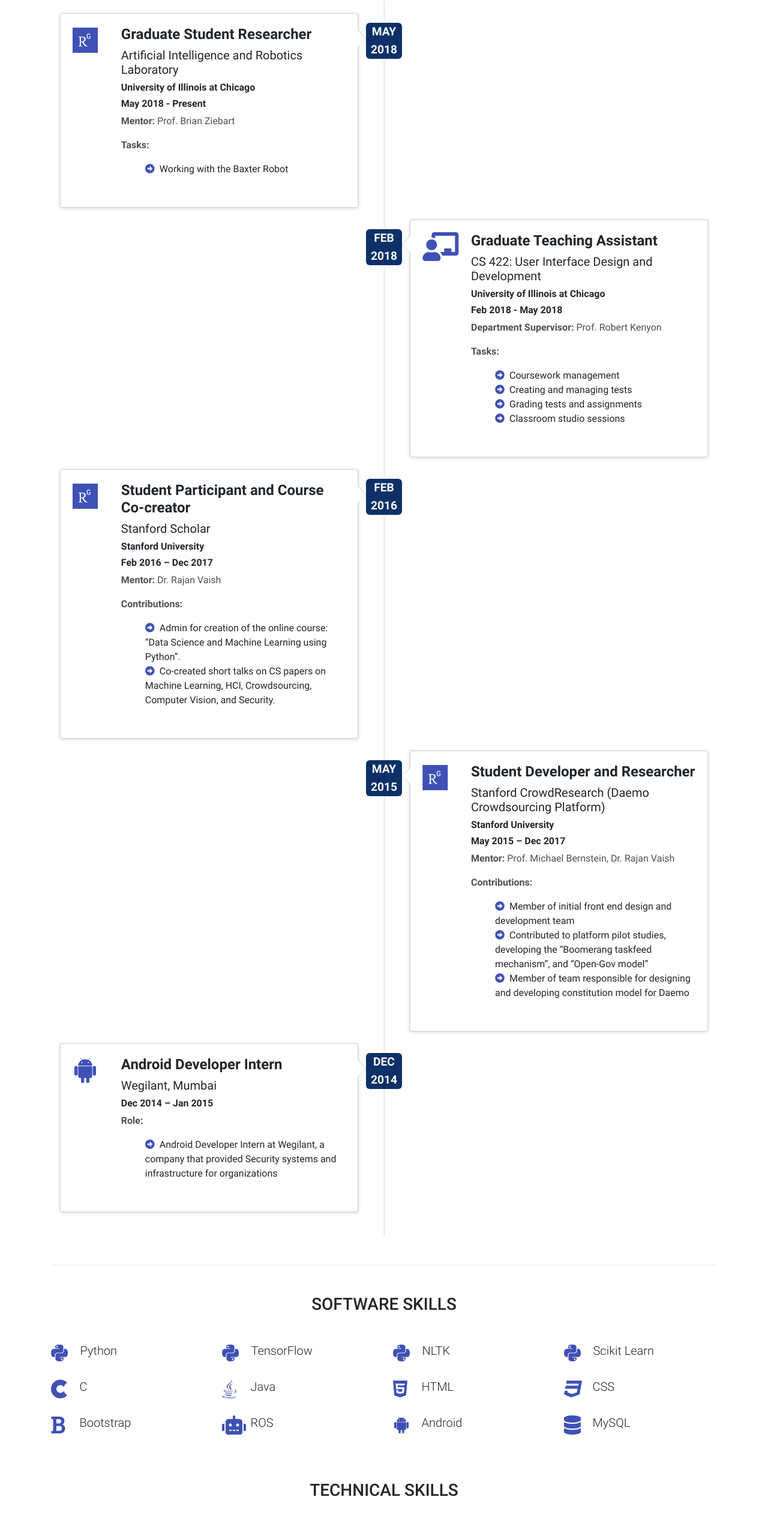
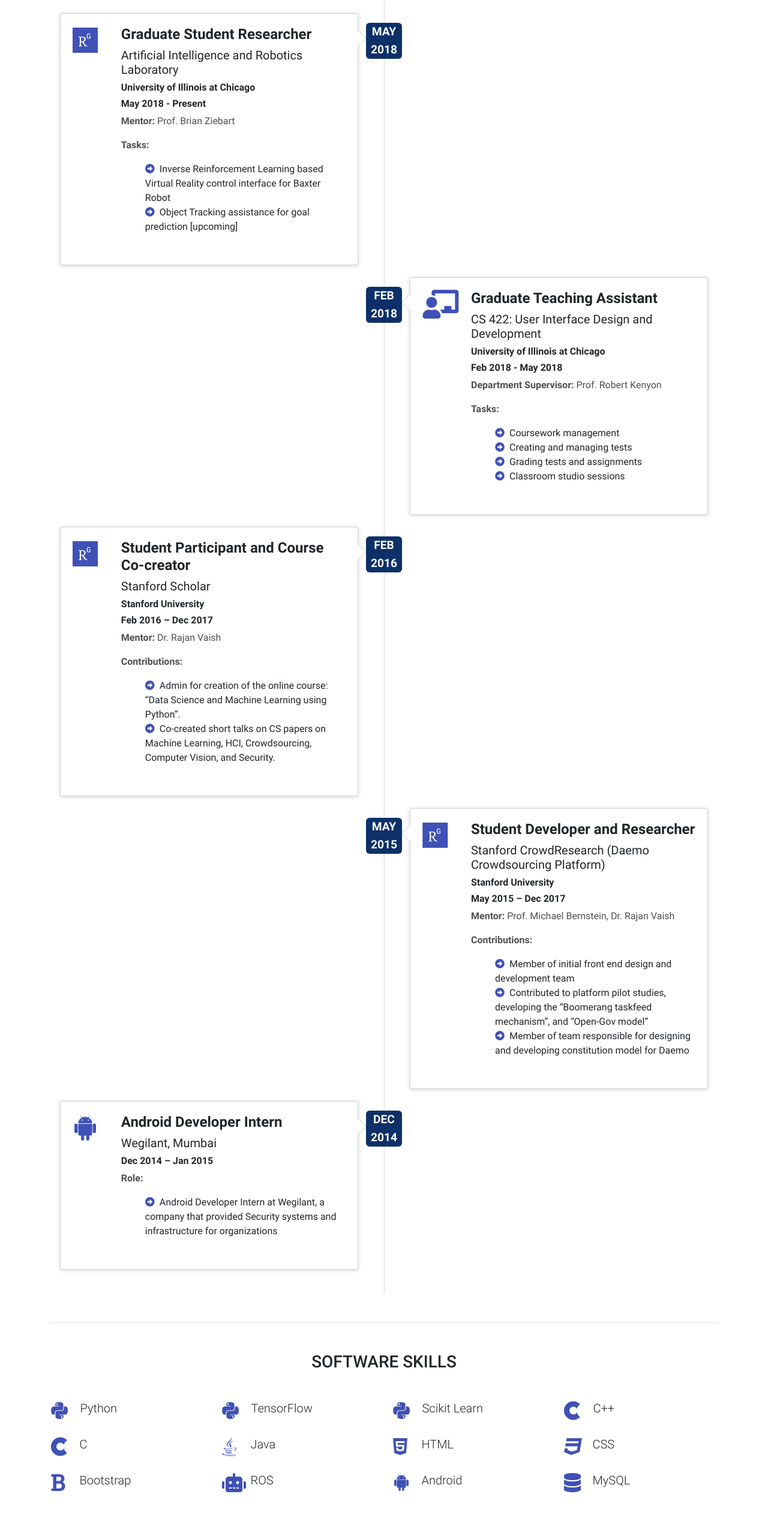
Before and after one commit to sarmatejas1006/sarmatejas1006.github.io, a plain HTML site: page index.html in a window 1280 px wide. Shown: the part 1554-4099 px from the top of the page at 60% size. Drawn offline with Linux system fonts and the light colour scheme.

Commit message:
detail update june_w2

```diff
--- a/index.html
+++ b/index.html
@@ -353,7 +353,8 @@
                                     <p class="dark-grey-text"><strong><b>Mentor:</b> Prof. Brian Ziebart </strong>
                                     <p class="dark-grey-text"><strong><b>Tasks:</b>
                                         <ul style="list-style-type:none">
-                                            <li><i class="fa fa-arrow-alt-circle-right mr-2 indigo-text"></i>Working with the Baxter Robot</li>
+                                            <li><i class="fa fa-arrow-alt-circle-right mr-2 indigo-text"></i>Inverse Reinforcement Learning based Virtual Reality control interface for Baxter Robot</li>
+                                            <li><i class="fa fa-arrow-alt-circle-right mr-2 indigo-text"></i>Object Tracking assistance for goal prediction [upcoming]</li>
                                         </ul>
                                     </strong>
                                     </p>
@@ -516,7 +517,7 @@
                             <i class="fab fa-python fa-2x mb-1 indigo-text" aria-hidden="true"></i>
                         </div>
                         <div class="col-10 mb-2 pl-3">
-                            <h5 class="feature-title font-bold mb-1">NLTK</h5>
+                            <h5 class="feature-title font-bold mb-1">Scikit Learn</h5>
                         </div>
                     </div>
                     <!--/Grid row-->
@@ -528,10 +529,10 @@
                     <!--Grid row-->
                     <div class="row">
                         <div class="col-2">
-                            <i class="fab fa-python fa-2x mb-1 indigo-text" aria-hidden="true"></i>
+                            <i class="fab fa-cuttlefish fa-2x mb-1 indigo-text" aria-hidden="true"></i>
                         </div>
                         <div class="col-10 mb-2 pl-3">
-                            <h5 class="feature-title font-bold mb-1">Scikit Learn</h5>
+                            <h5 class="feature-title font-bold mb-1">C++</h5>
                         </div>
                     </div>
                     <!--/Grid row-->
```
